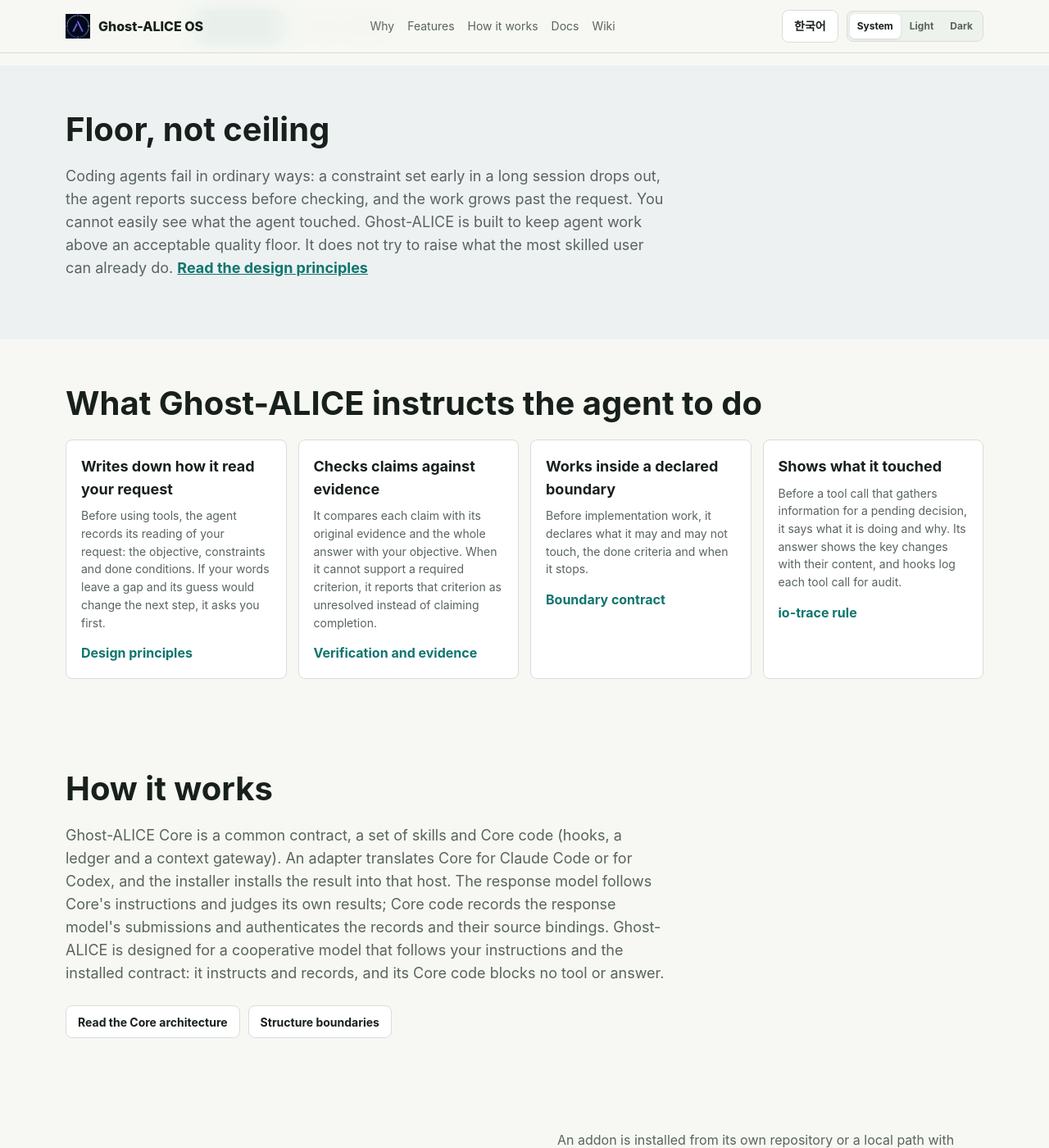
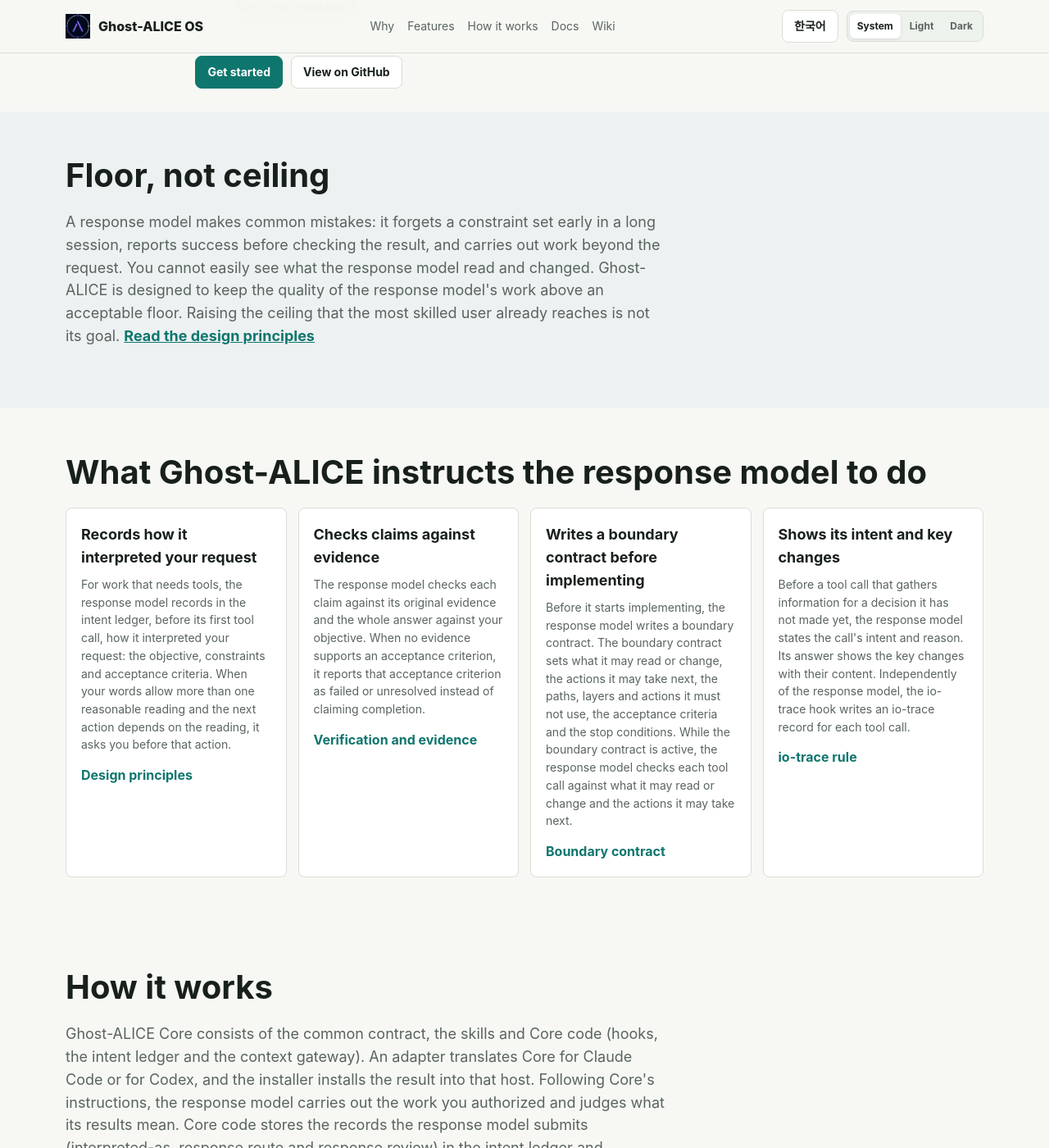
Before and after one commit to AidALL/ghost-alice, a Jekyll site: the page index.html, which Jekyll copies as it is, in a window 1280 px wide and 1400 px high, scrolled down 747 px. Shown: the whole window at 82% size. Built offline with Jekyll 4.4.1, drawn with Linux system fonts in a browser that asks for light colours; some of the changed text lies outside the part shown.

Commit message:
Rewrite the homepage sentences with one name per concept (#136)
- Name the response model as the actor on both pages, and say that Ghost-ALICE records the file or command of each tool call the response model makes
- Rewrite the feature cards so each names its actor, its action and the record it writes: the intent ledger, the boundary contract and the io-trace record, with acceptance criteria as the name for completion conditions
- State the quality floor as a design goal and the adapter as one per host
- Name the installer as the component that registers addon skills and hooks, and state that installing an addon authorizes no work
- Describe each documentation card by what the linked page contains
- Update the pinned homepage meta description in the public surface test

```diff
--- a/index.html
+++ b/index.html
@@ -4,13 +4,13 @@
   <meta charset="UTF-8">
   <meta name="viewport" content="width=device-width, initial-scale=1.0">
   <title>Ghost-ALICE OS: a governance layer for Claude Code and Codex</title>
-  <meta name="description" content="Ghost-ALICE OS is a governance layer for Claude Code and Codex. It instructs your coding agent to keep your objective, check each claim against its original evidence and show what it touched.">
+  <meta name="description" content="Ghost-ALICE OS is a governance layer for Claude Code and Codex. It instructs the response model to keep your objective and to check each claim against its original evidence, and it records each tool call the response model makes, with the file or command it used, so that you can review it.">
   <link rel="alternate" hreflang="en" href="https://aidall.github.io/ghost-alice/">
   <link rel="alternate" hreflang="ko" href="https://aidall.github.io/ghost-alice/index_ko.html">
   <meta property="og:type" content="website">
   <meta property="og:site_name" content="Ghost-ALICE OS">
   <meta property="og:title" content="Ghost-ALICE OS">
-  <meta property="og:description" content="Ghost-ALICE OS is a governance layer for Claude Code and Codex. It instructs your coding agent to keep your objective, check each claim against its original evidence and show what it touched.">
+  <meta property="og:description" content="Ghost-ALICE OS is a governance layer for Claude Code and Codex. It instructs the response model to keep your objective and to check each claim against its original evidence, and it records each tool call the response model makes, with the file or command it used, so that you can review it.">
   <meta property="og:url" content="https://aidall.github.io/ghost-alice/">
   <meta property="og:image" content="https://aidall.github.io/ghost-alice/imgs/Ghost-ALICE_logo.png">
   <meta property="og:image:alt" content="Ghost-ALICE OS logo">
@@ -438,45 +438,45 @@
         <div class="eyebrow">Agent governance layer · <a href="https://github.com/AidALL/ghost-alice/releases">Core 0.5.1</a></div>
         <h1 class="sr-only" id="hero-heading">Ghost-ALICE OS</h1>
         <div class="hero-logo-lockup"><img src="imgs/Ghost-ALICE_logo.png" alt="Ghost-ALICE OS"></div>
-        <p class="lead">A governance layer for Claude Code and Codex. It instructs your coding agent to keep your objective, check each claim against its original evidence and show what it touched.</p>
+        <p class="lead">A governance layer for Claude Code and Codex. It instructs the response model to keep your objective and to check each claim against its original evidence, and it records each tool call the response model makes, with the file or command it used, so that you can review it.</p>
         <div class="actions"><a class="btn primary" href="./docs/getting-started/installation.html">Get started</a><a class="btn" href="https://github.com/AidALL/ghost-alice">View on GitHub</a></div>
       </div>
       <div class="hero-visual"><div class="quick-panel">
         <div class="panel-head"><span>Quick start · Core</span><button class="copy-btn" type="button" data-copy="git clone https://github.com/AidALL/ghost-alice.git ~/ghost-alice &amp;&amp; cd ~/ghost-alice &amp;&amp; bash install.sh">Copy</button></div>
         <pre><code>git clone https://github.com/AidALL/ghost-alice.git ~/ghost-alice &amp;&amp; cd ~/ghost-alice &amp;&amp; bash install.sh</code></pre>
-        <p class="panel-note">Runs in macOS, Linux, WSL and Git Bash. The installer adds Core to each of Claude Code and Codex that it finds on this computer. <a href="./docs/getting-started/installation.html">Windows and other options</a></p>
+        <p class="panel-note">Run this command in macOS, Linux, WSL or Git Bash. The installer installs Core into each of Claude Code and Codex that it finds on this computer. <a href="./docs/getting-started/installation.html">Windows and other install methods</a></p>
       </div></div>
     </div></section>
     <section class="support-section" id="why" aria-labelledby="why-heading"><div class="wrap">
       <div class="section-head"><h2 id="why-heading">Floor, not ceiling</h2></div>
-      <p class="section-text">Coding agents fail in ordinary ways: a constraint set early in a long session drops out, the agent reports success before checking, and the work grows past the request. You cannot easily see what the agent touched. Ghost-ALICE is built to keep agent work above an acceptable quality floor. It does not try to raise what the most skilled user can already do. <a href="https://github.com/AidALL/ghost-alice/wiki/Design-Principles">Read the design principles</a></p>
+      <p class="section-text">A response model makes common mistakes: it forgets a constraint set early in a long session, reports success before checking the result, and carries out work beyond the request. You cannot easily see what the response model read and changed. Ghost-ALICE is designed to keep the quality of the response model's work above an acceptable floor. Raising the ceiling that the most skilled user already reaches is not its goal. <a href="https://github.com/AidALL/ghost-alice/wiki/Design-Principles">Read the design principles</a></p>
     </div></section>
     <section id="features" aria-labelledby="features-heading"><div class="wrap">
-      <div class="section-head"><h2 id="features-heading">What Ghost-ALICE instructs the agent to do</h2></div>
+      <div class="section-head"><h2 id="features-heading">What Ghost-ALICE instructs the response model to do</h2></div>
       <div class="grid grid-4">
-<div class="card"><h3>Writes down how it read your request</h3><p>Before using tools, the agent records its reading of your request: the objective, constraints and done conditions. If your words leave a gap and its guess would change the next step, it asks you first.</p><a href="https://github.com/AidALL/ghost-alice/wiki/Design-Principles#comparison-and-feedback">Design principles</a></div>
-<div class="card"><h3>Checks claims against evidence</h3><p>It compares each claim with its original evidence and the whole answer with your objective. When it cannot support a required criterion, it reports that criterion as unresolved instead of claiming completion.</p><a href="https://github.com/AidALL/ghost-alice/wiki/Verification-and-Evidence">Verification and evidence</a></div>
-<div class="card"><h3>Works inside a declared boundary</h3><p>Before implementation work, it declares what it may and may not touch, the done criteria and when it stops.</p><a href="https://github.com/AidALL/ghost-alice/blob/main/boundary-contract/SKILL.md">Boundary contract</a></div>
-<div class="card"><h3>Shows what it touched</h3><p>Before a tool call that gathers information for a pending decision, it says what it is doing and why. Its answer shows the key changes with their content, and hooks log each tool call for audit.</p><a href="https://github.com/AidALL/ghost-alice/blob/main/platforms/common-governance.md#io-trace-transparency-rule">io-trace rule</a></div>
+<div class="card"><h3>Records how it interpreted your request</h3><p>For work that needs tools, the response model records in the intent ledger, before its first tool call, how it interpreted your request: the objective, constraints and acceptance criteria. When your words allow more than one reasonable reading and the next action depends on the reading, it asks you before that action.</p><a href="https://github.com/AidALL/ghost-alice/wiki/Design-Principles#comparison-and-feedback">Design principles</a></div>
+<div class="card"><h3>Checks claims against evidence</h3><p>The response model checks each claim against its original evidence and the whole answer against your objective. When no evidence supports an acceptance criterion, it reports that acceptance criterion as failed or unresolved instead of claiming completion.</p><a href="https://github.com/AidALL/ghost-alice/wiki/Verification-and-Evidence">Verification and evidence</a></div>
+<div class="card"><h3>Writes a boundary contract before implementing</h3><p>Before it starts implementing, the response model writes a boundary contract. The boundary contract sets what it may read or change, the actions it may take next, the paths, layers and actions it must not use, the acceptance criteria and the stop conditions. While the boundary contract is active, the response model checks each tool call against what it may read or change and the actions it may take next.</p><a href="https://github.com/AidALL/ghost-alice/blob/main/boundary-contract/SKILL.md">Boundary contract</a></div>
+<div class="card"><h3>Shows its intent and key changes</h3><p>Before a tool call that gathers information for a decision it has not made yet, the response model states the call's intent and reason. Its answer shows the key changes with their content. Independently of the response model, the io-trace hook writes an io-trace record for each tool call.</p><a href="https://github.com/AidALL/ghost-alice/blob/main/platforms/common-governance.md#io-trace-transparency-rule">io-trace rule</a></div>
       </div>
     </div></section>
     <section id="how-it-works" aria-labelledby="how-heading"><div class="wrap">
       <div class="section-head"><h2 id="how-heading">How it works</h2></div>
-      <p class="section-text">Ghost-ALICE Core is a common contract, a set of skills and Core code (hooks, a ledger and a context gateway). An adapter translates Core for Claude Code or for Codex, and the installer installs the result into that host. The response model follows Core's instructions and judges its own results; Core code records the response model's submissions and authenticates the records and their source bindings. Ghost-ALICE is designed for a cooperative model that follows your instructions and the installed contract: it instructs and records, and its Core code blocks no tool or answer.</p>
+      <p class="section-text">Ghost-ALICE Core consists of the common contract, the skills and Core code (hooks, the intent ledger and the context gateway). An adapter translates Core for Claude Code or for Codex, and the installer installs the result into that host. Following Core's instructions, the response model carries out the work you authorized and judges what its results mean. Core code stores the records the response model submits (interpreted-as, response route and response review) in the intent ledger and authenticates each record and its link to its source. Ghost-ALICE's design assumes a response model that follows your instructions and the installed common contract. Ghost-ALICE instructs and records, and its Core code blocks no tool call or answer.</p>
       <div class="actions start"><a class="btn" href="./architecture.html">Read the Core architecture</a><a class="btn" href="https://github.com/AidALL/ghost-alice/wiki/Design-Principles#structure-boundaries">Structure boundaries</a></div>
     </div></section>
-    <section id="addons" aria-labelledby="addons-heading"><div class="wrap"><div class="section-head"><h2 id="addons-heading">Addons</h2><p class="section-note">An addon is installed from its own repository or a local path with <code>bash install.sh --addon-source &lt;repository-or-path&gt;</code>. Core registers the addon's skills and observational hooks; those hooks never block the host, and installation grants no run authority. The addon's own documentation describes what it adds.</p></div>
-<div class="actions start"><a class="btn" href="./docs/reference/addons.html">Addon sources</a><a class="btn" href="https://github.com/AidALL/ghost-alice/wiki/Addon-Authoring">Addon authoring</a></div>
+    <section id="addons" aria-labelledby="addons-heading"><div class="wrap"><div class="section-head"><h2 id="addons-heading">Addons</h2><p class="section-note">An addon is installed from its own repository or a local path with <code>bash install.sh --addon-source &lt;repository-or-path&gt;</code>. The installer registers the addon's skills and observational hooks with the host, and the hook runner never lets those hooks block the host. Installing an addon does not authorize any work: under the common contract, the response model calls an addon's skills only for work you authorized. The addon's own documentation describes what it adds.</p></div>
+<div class="actions start"><a class="btn" href="./docs/reference/addons.html">Addon install sources</a><a class="btn" href="https://github.com/AidALL/ghost-alice/wiki/Addon-Authoring">Addon authoring</a></div>
 </div></section>
     <section id="routes" aria-labelledby="docs-heading"><div class="wrap">
-      <div class="section-head"><h2 id="docs-heading">Documentation</h2><p class="section-note">To learn the design, read the <a href="https://github.com/AidALL/ghost-alice/wiki">wiki</a> in order. To install and run Ghost-ALICE, start from the <a href="./docs/README.html#start-here">documentation index</a>. English and Korean pages describe the same behavior.</p></div>
+      <div class="section-head"><h2 id="docs-heading">Documentation</h2><p class="section-note">To learn the design, read the <a href="https://github.com/AidALL/ghost-alice/wiki">wiki</a> in order. To install and run Ghost-ALICE, start with the <a href="./docs/README.html#start-here">Start here section of the documentation index</a>. English and Korean pages describe the same behavior.</p></div>
       <div class="grid">
-<div class="card"><h3><a href="./docs/getting-started/installation.html">Installation and updates</a></h3><p>Install, update, check and repair Ghost-ALICE, and select a platform.</p></div>
-<div class="card"><h3><a href="./docs/getting-started/troubleshooting.html">Troubleshooting</a></h3><p>Status, doctor, pending merges and hook loading.</p></div>
-<div class="card"><h3><a href="./docs/getting-started/uninstall.html">Uninstall</a></h3><p>Remove owned install surfaces while preserving user files.</p></div>
-<div class="card"><h3><a href="./docs/policies/session-gate-matrix.html">Session contracts</a></h3><p>Intent, work selection, completion evidence and response scope.</p></div>
-<div class="card"><h3><a href="./docs/policies/installer-platform-compatibility-matrix.html">Platform compatibility</a></h3><p>Installer entrypoints and current platform boundaries.</p></div>
-<div class="card"><h3><a href="./docs/reference/skills.html">Skill catalog</a></h3><p>Available workflows and their owning references.</p></div>
+<div class="card"><h3><a href="./docs/getting-started/installation.html">Installation and updates</a></h3><p>How to install, update, check and repair Ghost-ALICE, and how to choose the hosts it installs into.</p></div>
+<div class="card"><h3><a href="./docs/getting-started/troubleshooting.html">Troubleshooting</a></h3><p>How to recover a blocked update of the install source, make the host trust and reload the hooks, review the backups that a pending merge warning reports, and read the intake warning and the doctor (<code>--doctor</code>) lists.</p></div>
+<div class="card"><h3><a href="./docs/getting-started/uninstall.html">Uninstall</a></h3><p>How to remove or restore only the entries that the installer recorded as installed or changed, keeping your files.</p></div>
+<div class="card"><h3><a href="./docs/policies/session-gate-matrix.html">Session contracts</a></h3><p>For each procedure the response model follows (work selection, intent ledger records, focus, tool checkpoints, response reviews), the condition that starts it and the skill or common-contract rule that owns it.</p></div>
+<div class="card"><h3><a href="./docs/policies/installer-platform-compatibility-matrix.html">Platform compatibility</a></h3><p>The behavior the installer must keep on each host and shell, and the test or validation that checks each behavior.</p></div>
+<div class="card"><h3><a href="./docs/reference/skills.html">Skill catalog</a></h3><p>Where the list of installable skills (<code>skill-catalog/skills.json</code>) is and how to update it.</p></div>
       </div>
     </div></section>
   </main>
```
Also changed, not shown: index_ko.html (+20 -20 lines), 1 other file.
